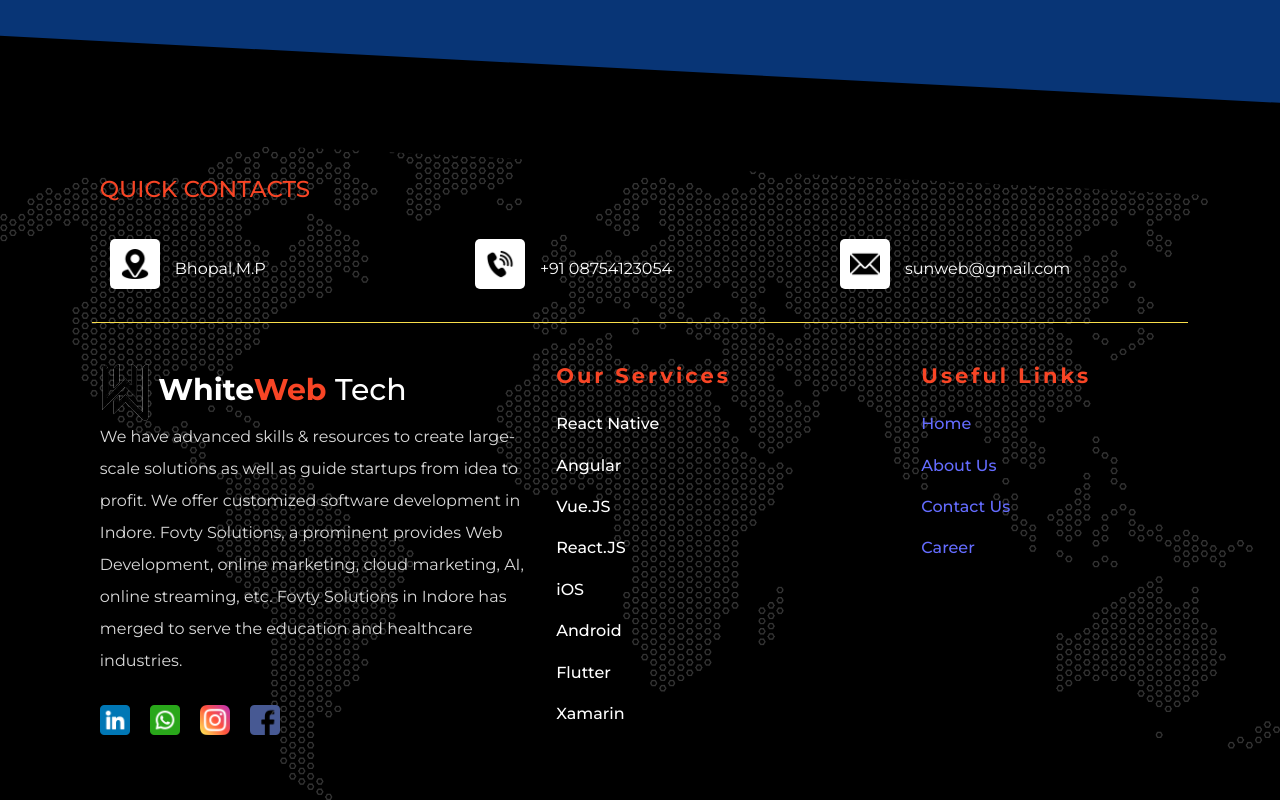
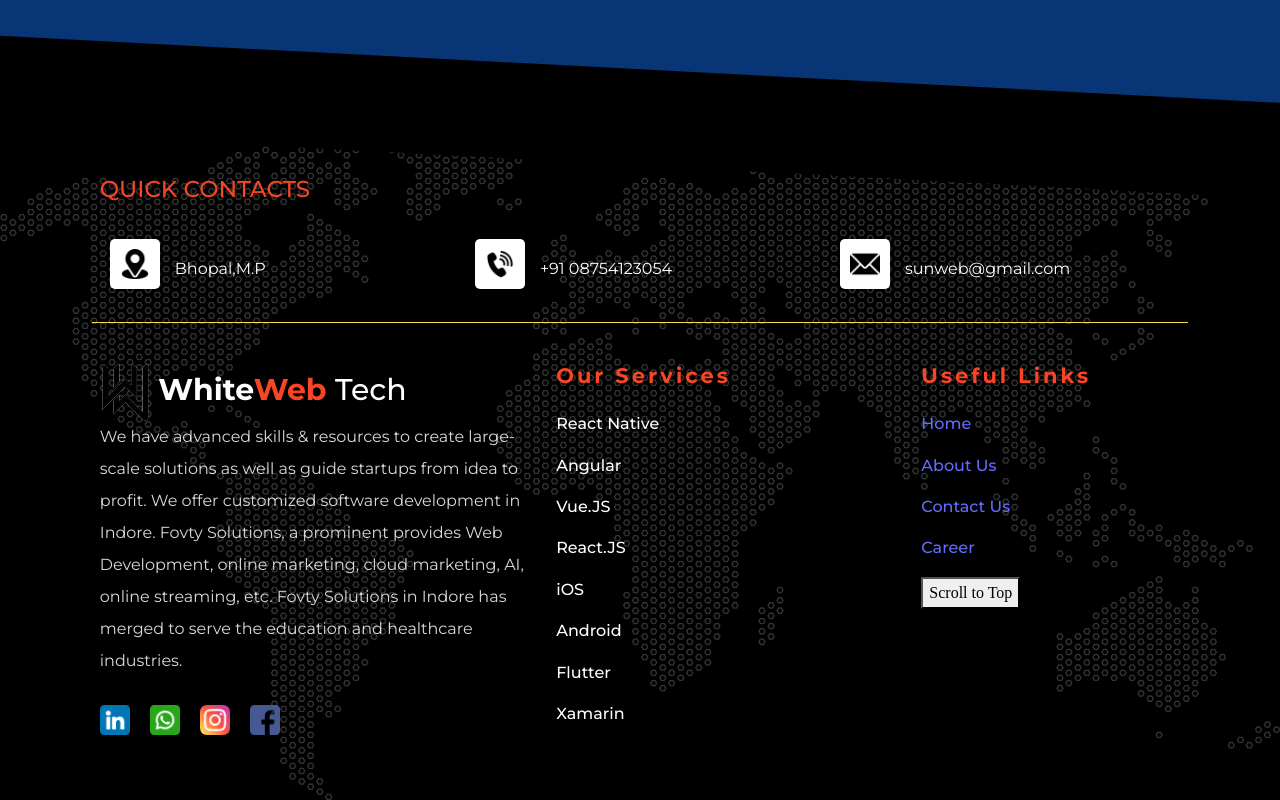
Before and after one commit to naveenshri1997/Company_Website, a React (Vite) app in the folder company_website/: page / in a window 1280 px wide. Shown: the part 5532-6332 px from the top of the page. Built offline with nearby package versions, Linux system fonts and the light colour scheme; a web font is replaced by a local one.

Commit message:
Update Footer.jsx

```diff
--- a/company_website/src/components/Footer.jsx
+++ b/company_website/src/components/Footer.jsx
@@ -14,6 +14,12 @@
     const styleone = {
         backgroundImage: `url('${map}')`,
     }
+     const scrollToTop = () => {
+    window.scrollTo({
+      top: 0,
+      behavior: 'smooth' // Optional for smooth scrolling
+    });
+  };
     return (
         <>
             <div className="footer container-fluid" style={styleone}>
@@ -94,6 +100,7 @@
                                         </li>
                                     <li> <Link to='/career'>Career</Link></li>
                                 </ul>
+                                <button onClick={scrollToTop}>Scroll to Top</button>
                             </div>
                         </div>
 
```
